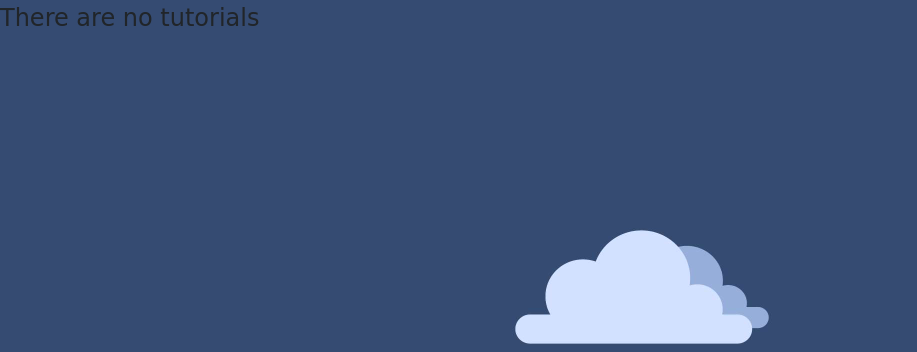
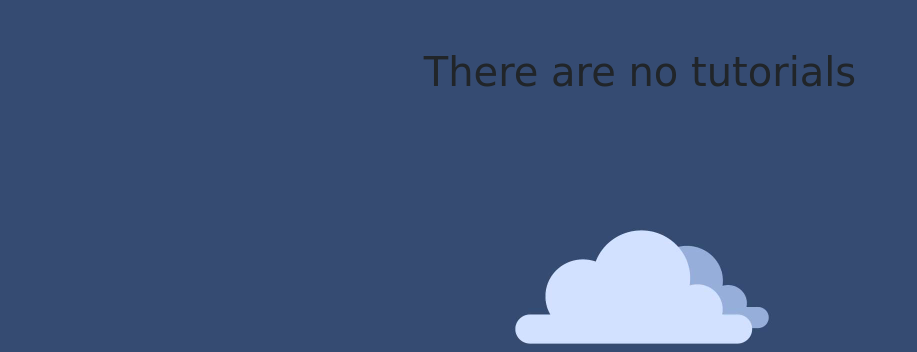
Before and after one commit to MilenHadzhiev/coding_tutorials, a Django app: page /tutorials/all/ in a window 1280 px wide. Shown: the part 68-420 px from the top of the page, without its empty margins (0-917 px from the left). Run offline with Django 3.2, Linux system fonts and the light colour scheme; data that the repository does not hold is empty; some libraries are stand-ins or nearby versions.

Commit message:
'Update'

```diff
--- a/requirements.txt
+++ b/requirements.txt
@@ -5,6 +5,7 @@ django-bootstrap-datepicker-plus==3.0.5
 django-bootstrap4==2.3.1
 django-crispy-forms==1.10.0
 django-forms-bootstrap==3.1.0
+gunicorn==20.0.4
 importlib-metadata==2.1.1
 Pillow==8.0.1
 psycopg2==2.8.6
--- a/templates/tutorials/tutorials_list.html
+++ b/templates/tutorials/tutorials_list.html
@@ -20,7 +20,9 @@
                 <a href="{% url 'create tutorial' %}" class="btn btn-success">Create a Tutorial</a>
             </div>
         {% else %}
-            There are no tutorials
+            <div class="mt-5 text-center">
+                <h1>There are no tutorials</h1>
+            </div>
         {% endif %}
     {% endif %}
 {% endblock %}
```
Also changed, not shown: docker-compose.yml (deleted), 1 other file.
